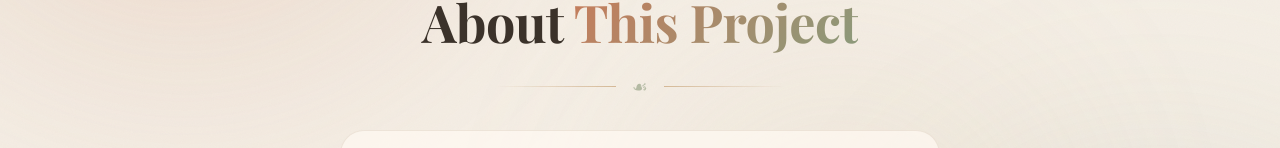
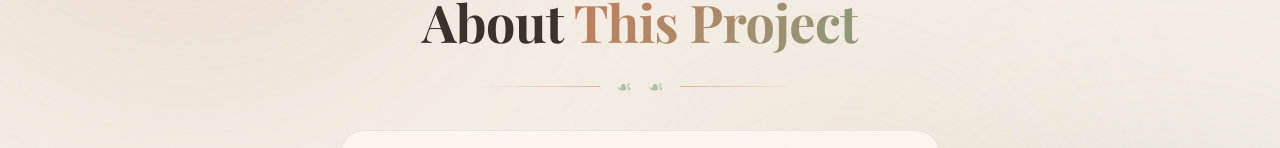
Before and after one commit to yvmarkovska/git-docker-demo, a React (Vite) app: page /about in a window 1280 px wide. Shown: the part 294-442 px from the top of the page. Built offline with nearby package versions, Linux system fonts and the light colour scheme.

Commit message:
Major UI improvements

```diff
--- a/src/About.tsx
+++ b/src/About.tsx
@@ -45,6 +45,7 @@ function About() {
 
           <div className={styles.divider}>
             <span className={styles.dividerLeaf}>&#9753;</span>
+            <span className={styles.dividerLeaf}>&#9753;</span>
           </div>
 
           <p className={styles.bio}>
```
